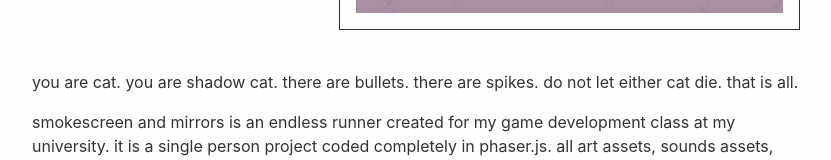
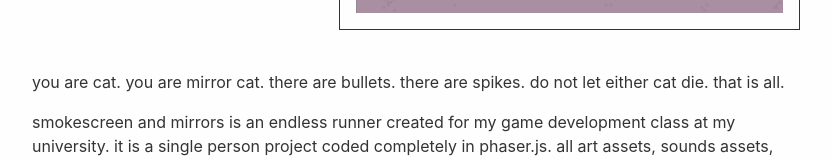
Before and after one commit to maozblan/maozblan.github.io, a SvelteKit app: page /portfolio/smokescreenAndMirrors in a window 1280 px wide. Shown: the part 996-1156 px from the top of the page, without its empty margins (224-1055 px from the left). Built offline with nearby package versions, Linux system fonts and the light colour scheme.

Commit message:
fixing links and typos

```diff
--- a/src/routes/portfolio/portfolio.ts
+++ b/src/routes/portfolio/portfolio.ts
@@ -14,7 +14,7 @@ export const portfolio: { [key: string]: Project } = {
         text: "project submission page",
       },
       {
-        href: "https://github.com/maozblan/cmpm169/experiment3/index.html",
+        href: "https://github.com/maozblan/cmpm169/tree/master/experiment3/js",
         text: "source code",
       },
     ],
--- a/src/routes/portfolio/smokescreenAndMirrors/+page.svelte
+++ b/src/routes/portfolio/smokescreenAndMirrors/+page.svelte
@@ -10,7 +10,7 @@
 <br />
 
 <p>
-  you are cat. you are shadow cat. there are bullets. there are spikes. do not
+  you are cat. you are mirror cat. there are bullets. there are spikes. do not
   let either cat die. that is all.
 </p>
 
```
